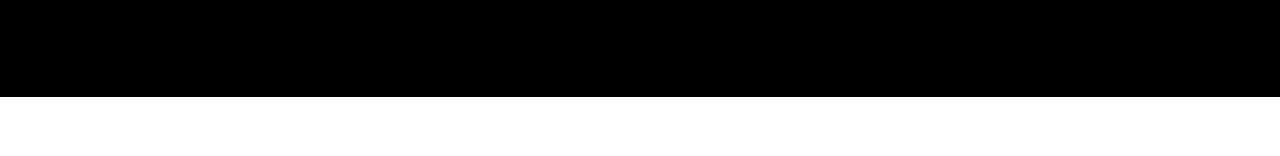
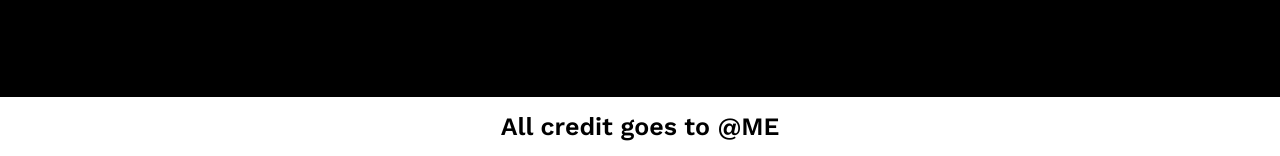
Before and after one commit to ShahanulIslam/new-year-new-me, a plain HTML site: page index.html in a window 1280 px wide. Shown: the part 2692-2848 px from the top of the page. Before the commit the page ends 2789 px from the top, so only its background shows below. Drawn offline with nearby package versions, Linux system fonts and the light colour scheme.

Commit message:
header-section

```diff
--- a/css/style.css
+++ b/css/style.css
@@ -175,3 +175,11 @@
     padding: 15px 15px 25px 0px ;
     border-radius: 10px;
 }
+.credit-section{
+    font-size: 25px;
+    text-align: center;
+    padding: 15px 200px;
+    font-weight: 400;
+    background: #ffff;
+    color:#000;
+}
--- a/index.html
+++ b/index.html
@@ -101,5 +101,10 @@
             <button class="btn">Subscribe</button>
         </div>
     </footer>
+    <section class="credit-section">
+      <p class="footer-bottom-text"> All credit goes to @ME</p>
+    </section>
+
+
 </body>
 </html>
```
